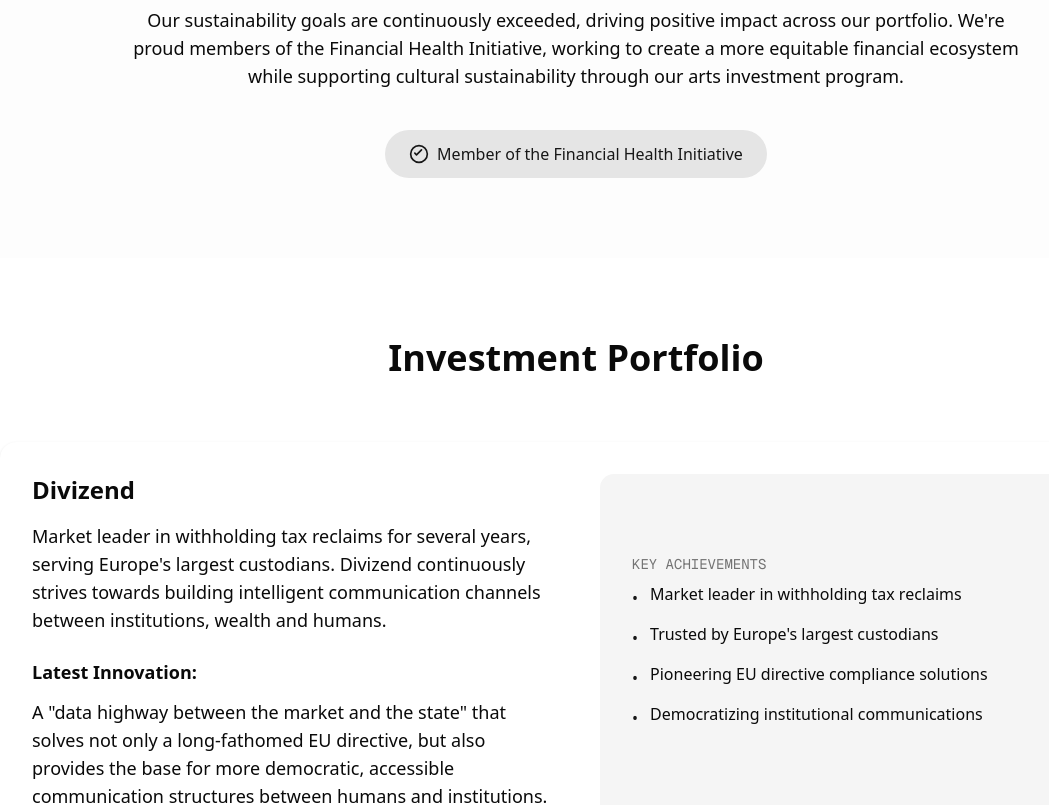
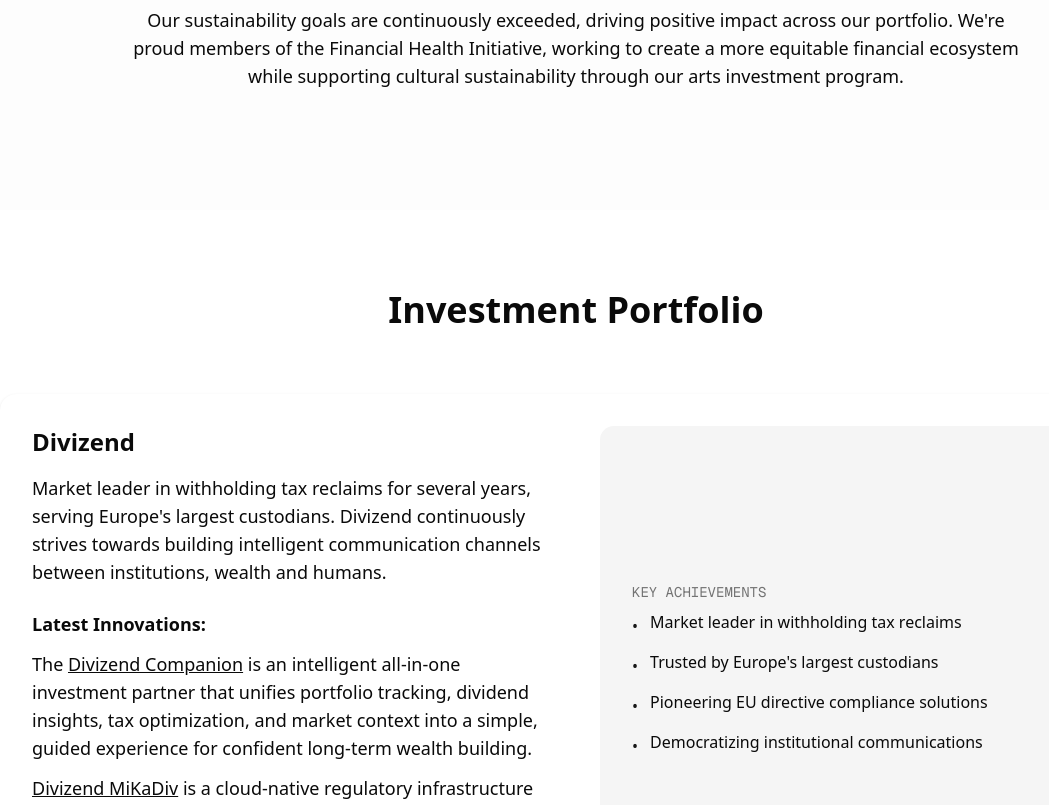
Before and after one commit to hermesloom/nalenzequity.com, a Next.js app: page / in a window 1280 px wide. Shown: the part 1260-2065 px from the top of the page, without its empty margins (64-1113 px from the left). Built offline with nearby package versions, Linux system fonts and the light colour scheme.

Commit message:
feat: updates

```diff
--- a/app/page.tsx
+++ b/app/page.tsx
@@ -168,29 +168,6 @@
             ecosystem while supporting cultural sustainability through our arts
             investment program.
           </p>
-          <a
-            href="https://financial-health-initiative.de/"
-            target="_blank"
-            rel="noopener noreferrer"
-            className="inline-flex items-center px-6 py-3 rounded-full bg-primary/10 text-primary font-medium hover:bg-primary/20 transition-colors"
-          >
-            <svg
-              xmlns="http://www.w3.org/2000/svg"
-              width="20"
-              height="20"
-              viewBox="0 0 24 24"
-              fill="none"
-              stroke="currentColor"
-              strokeWidth="2"
-              strokeLinecap="round"
-              strokeLinejoin="round"
-              className="mr-2"
-            >
-              <path d="M12 22c5.523 0 10-4.477 10-10S17.523 2 12 2 2 6.477 2 12s4.477 10 10 10z" />
-              <path d="m7 11 2 2 6-6" />
-            </svg>
-            Member of the Financial Health Initiative
-          </a>
         </div>
       </section>
 
@@ -213,13 +190,35 @@
                   between institutions, wealth and humans.
                 </p>
                 <h4 className="font-semibold text-lg mb-3">
-                  Latest Innovation:
+                  Latest Innovations:
                 </h4>
+                <p className="text-lg mb-3">
+                  The{" "}
+                  <Link
+                    href="https://divizend.com"
+                    className="underline"
+                    target="_blank"
+                  >
+                    Divizend Companion
+                  </Link>{" "}
+                  is an intelligent all-in-one investment partner that unifies
+                  portfolio tracking, dividend insights, tax optimization, and
+                  market context into a simple, guided experience for confident
+                  long-term wealth building.
+                </p>
                 <p className="text-lg mb-6">
-                  A "data highway between the market and the state" that solves
-                  not only a long-fathomed EU directive, but also provides the
-                  base for more democratic, accessible communication structures
-                  between humans and institutions.
+                  <Link
+                    href="https://business.divizend.com/"
+                    className="underline"
+                    target="_blank"
+                  >
+                    Divizend MiKaDiv
+                  </Link>{" "}
+                  is a cloud-native regulatory infrastructure that transforms
+                  cross-border withholding tax compliance into an automated,
+                  auditable, and future-proof flow—uniting data, validation, and
+                  submission in one intelligent platform built for MiKaDiv today
+                  and EU FASTER tomorrow.
                 </p>
               </div>
               <div className="bg-muted rounded-xl p-8 h-full flex flex-col justify-center">
```
